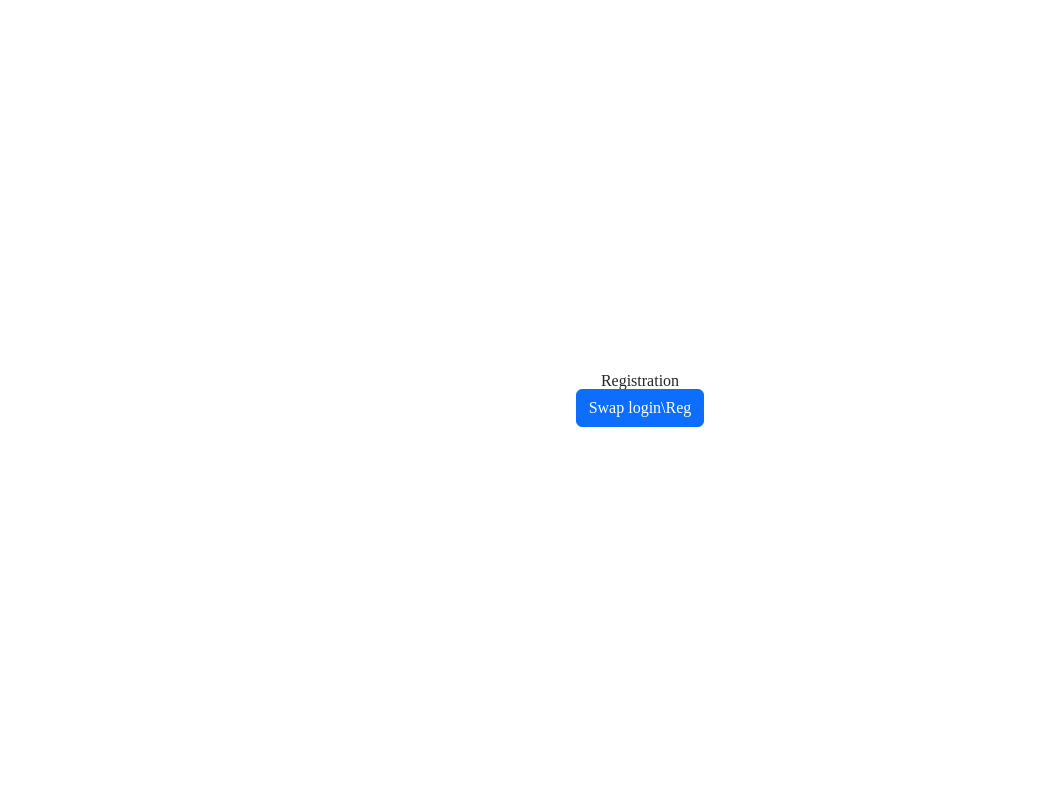
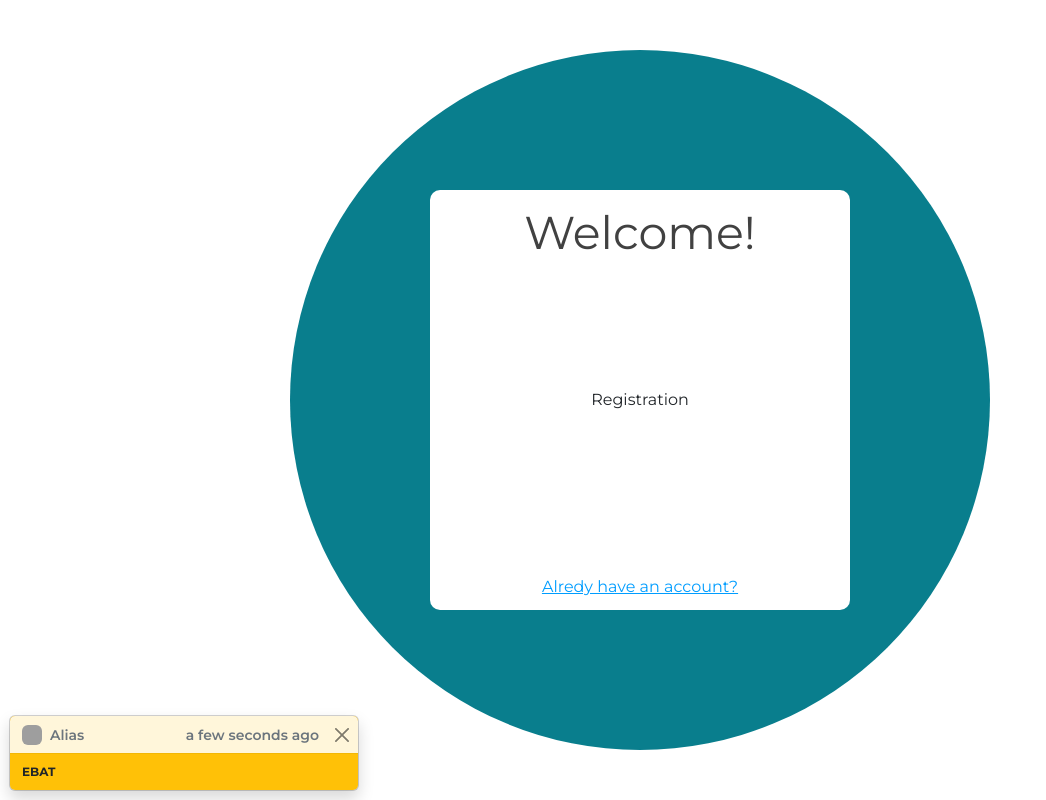
Before and after one commit to PohribniakRoman/alias-game-client, a React (Create React App) app: page / in a window 1280 px wide. Shown: the whole page, without its empty margins (0-1046 px from the left). Built offline with nearby package versions, Linux system fonts and the light colour scheme; grey boxes are pictures that could not be loaded.

Commit message:
login page

```diff
--- a/package.json
+++ b/package.json
@@ -8,6 +8,7 @@
     "@testing-library/react": "^13.4.0",
     "@testing-library/user-event": "^13.5.0",
     "bootstrap": "^5.2.3",
+    "moment": "^2.29.4",
     "react": "^18.2.0",
     "react-bootstrap": "^2.7.2",
     "react-dom": "^18.2.0",
--- a/public/index.html
+++ b/public/index.html
@@ -4,11 +4,12 @@
     <meta charset="utf-8" />
     <meta name="viewport" content="width=device-width, initial-scale=1" />
     <meta name="theme-color" content="#000000" />
+    <link rel="icon" type="image/x-icon" href="https://scontent.fdnk3-1.fna.fbcdn.net/v/t39.30808-6/275114869_4959267547429987_5918407630751784394_n.jpg?_nc_cat=110&ccb=1-7&_nc_sid=09cbfe&_nc_ohc=uIAE32BzFF4AX9zi4-i&_nc_ht=scontent.fdnk3-1.fna&oh=00_AfDrBPHOKxYrzHq4kHfq17xD_qhQ5bLFjAMx1JbTwsy6dA&oe=6402A81A">
     <meta
       name="description"
       content="Web site created using create-react-app"
     />
-    <title>React App</title>
+    <title>Alias</title>
   </head>
   <body>
     <noscript>You need to enable JavaScript to run this app.</noscript>
--- a/src/App.js
+++ b/src/App.js
@@ -1,8 +1,10 @@
 import Auth from "./components/auth/Auth";
+import NotificationContainer from "./components/Notification/NotificationContainer";
 
 function App() {
   return (<>
     <Auth/>
+    <NotificationContainer/>
   </>);
 }
 
--- /dev/null
+++ b/src/ENDPOINTS.js
@@ -0,0 +1,6 @@
+const host = "http://localhost:5000";
+
+export const ENDPOINTS = {
+    login:`${host}/login`,
+    reg:`${host}/reg`,
+}
--- /dev/null
+++ b/src/components/Notification/Notification.jsx
@@ -0,0 +1,30 @@
+import moment from "moment/moment";
+import { useState } from "react";
+import { Toast } from "react-bootstrap";
+
+export default function Notification({message,variant,time}) {
+  const [agoTimer,setTimer] = useState(moment(time).fromNow());
+  setInterval(()=>{
+    setTimer(moment(time).fromNow())
+  },1000);
+  return(
+        <Toast
+        className="notification d-inline-block m-1"
+        bg={variant}>
+        <Toast.Header className="notification-container__header">
+          <img
+            src="https://scontent.fdnk3-1.fna.fbcdn.net/v/t39.30808-6/275114869_4959267547429987_5918407630751784394_n.jpg?_nc_cat=110&ccb=1-7&_nc_sid=09cbfe&_nc_ohc=uIAE32BzFF4AX9zi4-i&_nc_ht=scontent.fdnk3-1.fna&oh=00_AfDrBPHOKxYrzHq4kHfq17xD_qhQ5bLFjAMx1JbTwsy6dA&oe=6402A81A"
+            width="20px"
+            style={{borderRadius:"50%"}}
+            height="20px"
+            alt=""
+            className="rounded me-2"/>
+          <strong className="me-auto">Alias</strong>
+          <small>{agoTimer}</small>
+        </Toast.Header>
+        <Toast.Body className="notification-container__body">
+            {message}
+        </Toast.Body>
+      </Toast>
+    )
+}
--- /dev/null
+++ b/src/components/Notification/NotificationContainer.jsx
@@ -0,0 +1,9 @@
+import Notification from "./Notification";
+
+export default function NotificationContainer() {
+    return(
+        <section className="notification-container">
+            <Notification message={"EBAT"} variant={"warning"} time={new Date().getTime()}/>
+        </section>
+    )
+}
--- a/src/components/auth/Auth.jsx
+++ b/src/components/auth/Auth.jsx
@@ -1,15 +1,20 @@
-import { Button } from "react-bootstrap"
 import { useState } from "react"
 import Login from "./Login"
 import Reg from "./Reg"
 
 export default function Auth(){
     const [authToggle,updateToggle] = useState(false);
-    return(<section className="auth">
-
-        {authToggle?<Login/>:<Reg/>}
-
-        <Button onClick={()=>updateToggle(!authToggle)}>Swap login\Reg</Button>
-
-    </section>)
+    return(
+            <section className="auth">
+                <div className="auth__container">
+                    <div className="auth__wrapper">
+                        <h1 className="auth__title">Welcome!</h1>
+                        {authToggle?<Login/>:<Reg/>}
+                        <p className="auth__switch" onClick={()=>updateToggle(!authToggle)}>
+                            {!authToggle?"Alredy have an account?":"Dont have any account?"}
+                        </p>
+                    </div>
+                </div>
+            </section>
+        )
 }
--- a/src/components/auth/Login.jsx
+++ b/src/components/auth/Login.jsx
@@ -1,10 +1,29 @@
-import { Form } from "react-bootstrap";
+import { useState } from "react";
+import { Button, Form } from "react-bootstrap";
+import { onInputHandler, submit } from "./authHandlers";
+
 
 export default function Login(){
+    const [inputController,updateController] = useState({});
+
     return(
-        <Form>
-            <Form.Control className="mb-3" placeholder="login"/>
-            <Form.Control placeholder="Password" type="Password"/>
+        <Form className="auth__from" onSubmit={event=>{submit(event,inputController,true)}}>
+            <span>
+                <Form.Label>Username:</Form.Label>
+                <Form.Control className="mb-3"
+                    name="login"
+                    placeholder="login"
+                    onInput={(event)=>{onInputHandler(event,updateController)}}
+                    value={inputController.login}/>
+                <Form.Label>Password:</Form.Label>
+                <Form.Control
+                    name="password"
+                    placeholder="Password"
+                    type="Password"
+                    onInput={(event)=>{onInputHandler(event,updateController)}}
+                    value={inputController.password}/>
+            </span>
+            <Button className="auth__submit" type="submit">Sign in</Button>
         </Form>
     )
 }
--- /dev/null
+++ b/src/components/auth/authHandlers.jsx
@@ -0,0 +1,26 @@
+import { ENDPOINTS } from "../../ENDPOINTS";
+
+const onInputHandler = (event,update) => {
+    update((state) =>{
+        state[event.target.name] = event.target.value;
+        return {...state}
+    })
+}
+
+const submit = (event,data,isLogin) =>{
+    event.preventDefault();
+    if(data?.password?.trim() > 8 && data?.login?.trim().length > 3){
+        fetch(ENDPOINTS[`${isLogin?"login":"reg"}`],{
+            method:"POST",
+            body:JSON.stringify(data),
+        })
+    }else{
+
+    }
+}
+
+
+export {
+    onInputHandler,
+    submit,
+};
--- a/src/styles/_auth.scss
+++ b/src/styles/_auth.scss
@@ -1,7 +1,49 @@
 .auth{
     height: 100vh;
-    display: flex;
-    align-items: center;
-    justify-content: center;
-    flex-direction: column;
+    @include flex;
+    &__container{
+        @include flex;
+        height: 700px;
+        width: 700px;
+        background-color: rgb(9, 126, 141);
+        border-radius: 50%;
+        flex-direction: column;
+    }
+    &__wrapper{
+        @include flex;
+        flex-direction: column;
+        background-color: #ffffff;
+        width: 60%;
+        height: 60%;
+        border-radius: 10px;
+        padding: 20px;
+        position: relative;
+    }
+    &__title{
+        position: absolute;
+        top:20px;
+        font-size: 46px;
+        color:rgb(65, 65, 65);
+        margin-bottom: 15px;
+    }
+    &__switch{
+        color: rgb(0, 157, 255);
+        text-decoration: underline;
+        cursor: pointer;
+        position: absolute;
+        user-select: none;
+        bottom: 15px;
+    }
+    &__from{
+        @include flex;
+        flex-direction: column;
+        width: 80%;
+        & span{
+            width: 100%;
+        }
+    }
+    &__submit{
+        width: 150px !important;
+        margin-top: 25px;
+    }
 }
--- a/src/styles/index.scss
+++ b/src/styles/index.scss
@@ -1,2 +1,43 @@
+//globals
+
+*{
+    font-family: 'Montserrat', sans-serif !important;
+}
+
+a{
+    color: unset;
+    &:active,&::before{
+        color: unset;
+    }
+}
+
+.notification-container{
+    position: absolute;
+    bottom: 5px;
+    left: 5px;
+    &__body{
+        text-transform: uppercase;
+        font-size: 12px;
+        font-weight: bold;
+    }
+    &__header{
+        font-weight: 600;
+    }
+}
+
+@mixin flex{
+    display: flex;
+    align-items: center;
+    justify-content: center;
+}
+
+
+//fonts
+@import url('https://fonts.googleapis.com/css2?family=Montserrat:ital,wght@0,100;0,200;0,300;0,400;0,500;0,600;0,700;0,800;0,900;1,100;1,200;1,300;1,400;1,500;1,600;1,700;1,800;1,900&display=swap');
+// font-family: 'Montserrat', sans-serif;
+
+//files
 @import "auth";
+
+//reset
 @import "reset.css";
```
Also changed, not shown: 1 other file (tests, documents, lock files or other folders).
